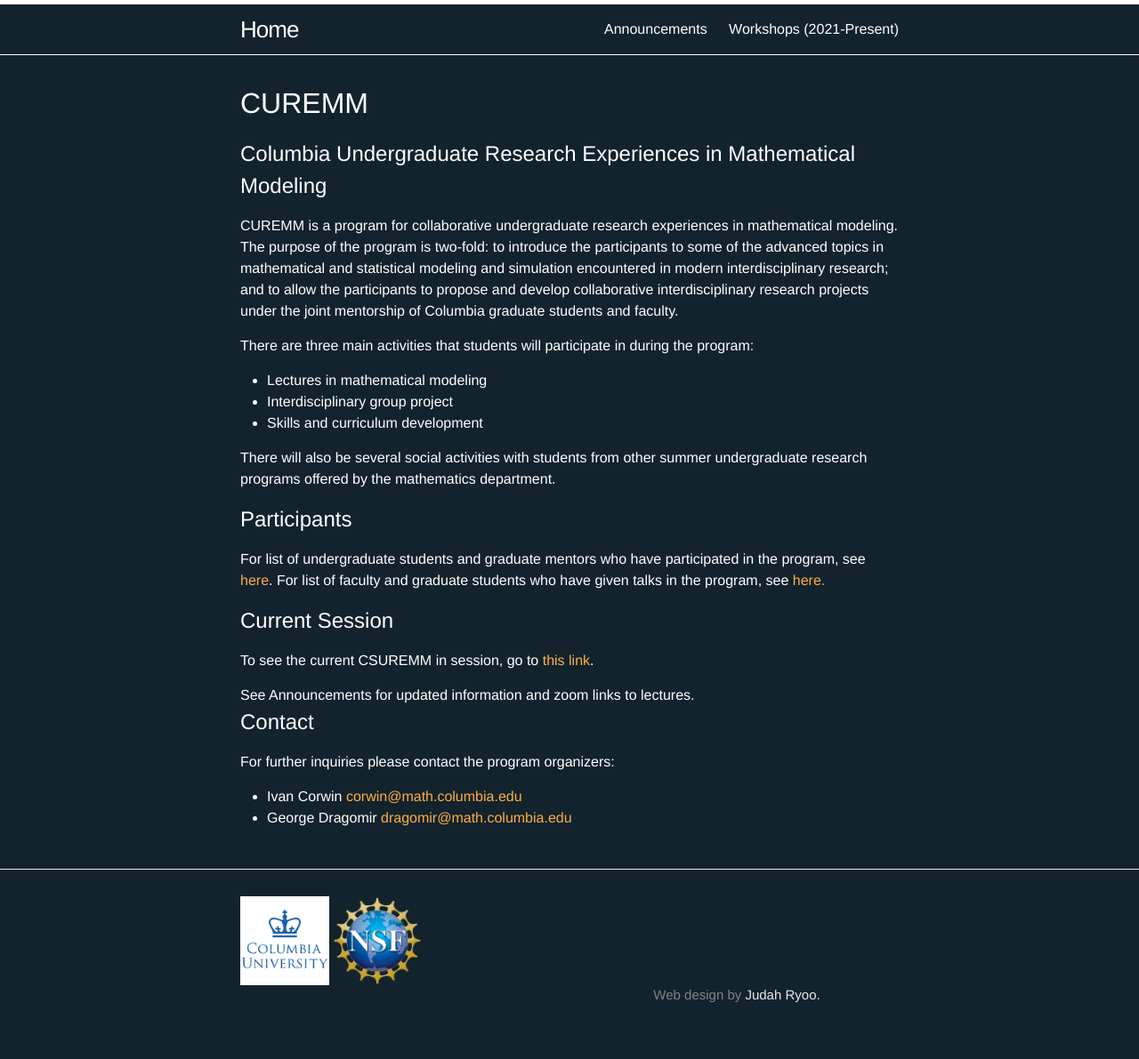
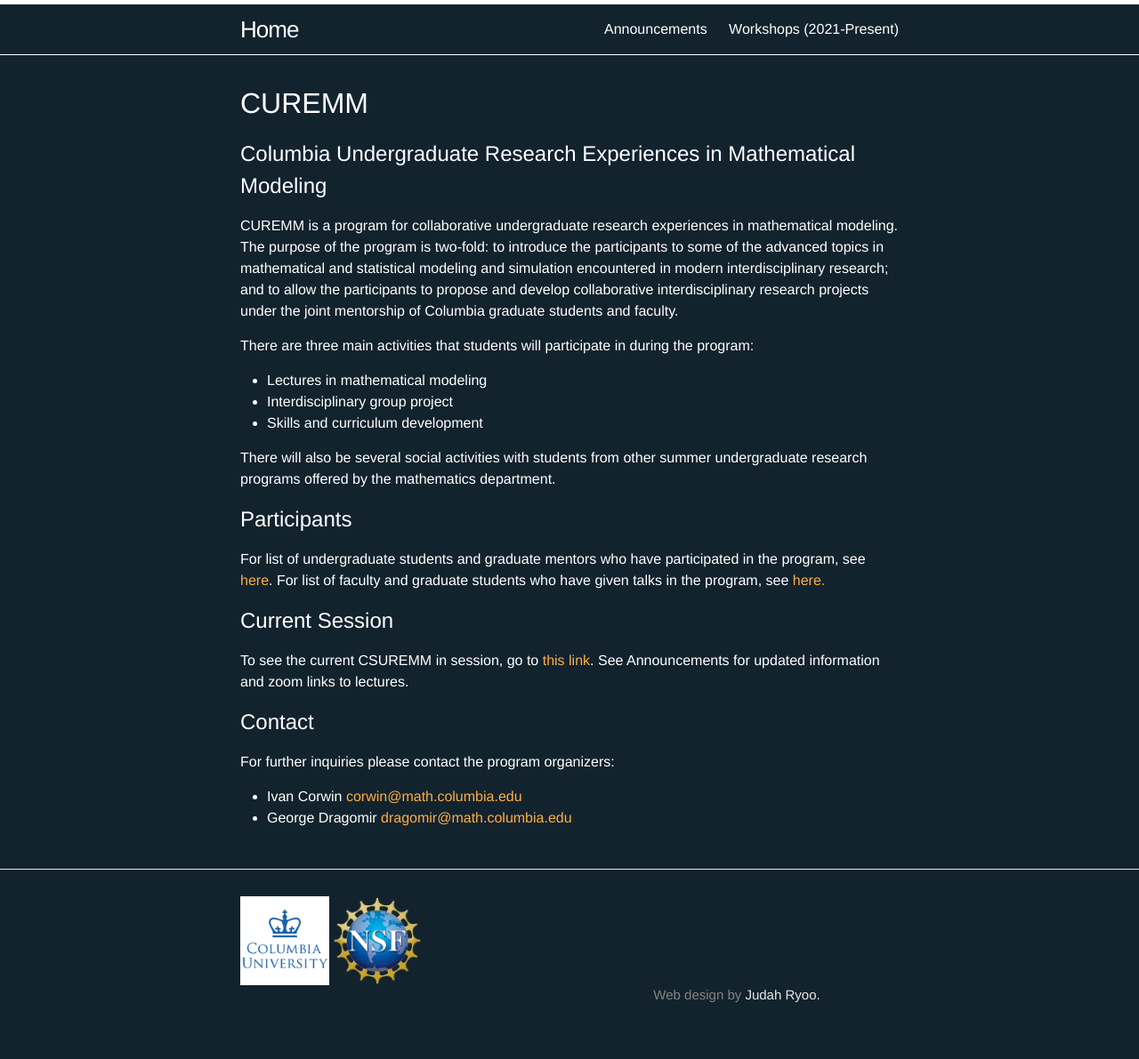
Before and after one commit to ColumbiaUndergradMathModeling/Home, a Jekyll site: the page built from index.html, in a window 1280 px wide. Shown: the whole page at 89% size. Built offline with Jekyll 4.4.1, drawn with Linux system fonts in a browser that asks for light colours; some of the changed lines change nothing that is shown.

Commit message:
paragraph format

```diff
--- a/index.html
+++ b/index.html
@@ -21,7 +21,7 @@ nav_order: 1
     For list of faculty and graduate students who have given talks in the program, see <a href="https://columbiaundergradmathmodeling.github.io/Home/workshops/speakers/"> here.</a> </p>
 
 <h2 id="current">Current Session</h2>
-    <p> To see the current CSUREMM in session, go to <a href="https://columbiaundergradmathmodeling.github.io/Home/workshops/Su21/">this link</a>.</p> See Announcements for updated information and zoom links to lectures.
+    <p> To see the current CSUREMM in session, go to <a href="https://columbiaundergradmathmodeling.github.io/Home/workshops/Su21/">this link</a>. See Announcements for updated information and zoom links to lectures.</p>
 
   <h2 id="contact">Contact</h2>
   <p>For further inquiries please contact the program organizers:</p>
```
